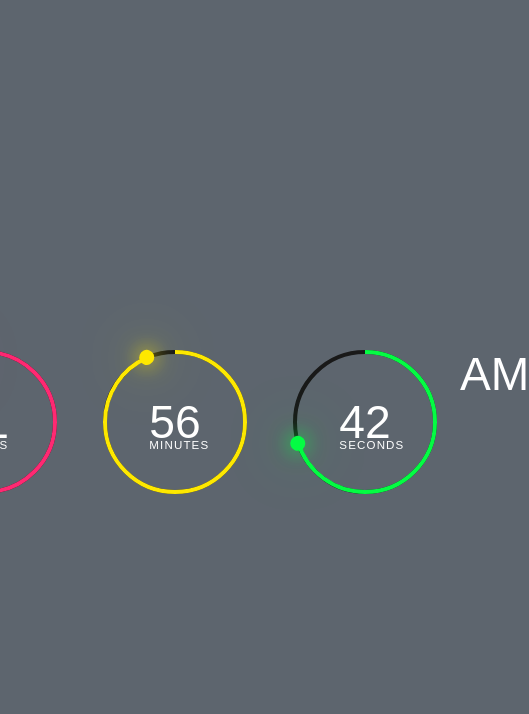
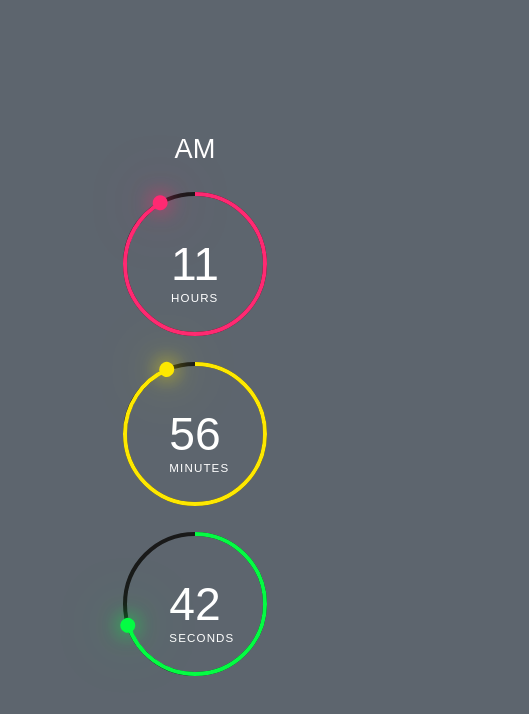
Before and after one commit to devilghost404/digital_clock, a plain HTML site: page index.html in a window 390 px wide. Shown: the whole page, 529 px wide, since content can reach past the window. Drawn offline with Linux system fonts and the light colour scheme.

Commit message:
reponsiveness added

```diff
--- a/style.css
+++ b/style.css
@@ -54,6 +54,7 @@ body{
 }
 
 #time div span{
+    margin-top: 0.7rem;
     position: absolute;
     transform: translateY(-10px);
     font-size: 0.25em;
@@ -64,7 +65,7 @@ body{
 }
 #time .ap{
     position: relative;
-    font: 1em;
+    font-size: 1em;
     transform: translateX(-20px);
 }
 
@@ -88,3 +89,24 @@ body{
     box-shadow: 0 0 20px var(--clr), 0 0 60px var(--clr);
 
 }
+
+@media screen and (max-width:768px) {
+    #time{
+        position: relative;
+        flex-direction: column;
+        gap: 20px;
+        padding-top: 1.5rem;
+    }
+    #time .ap{
+        position: absolute;
+        top: 0;
+        left:50%;
+        transform: translateX(-50%);
+    }
+    #ampm{
+        position: absolute;
+        top: 0%;
+        left: 50%;
+        transform:translate(-50%,-100%);
+    }
+}
```
Also changed, not shown: 1 other file.
